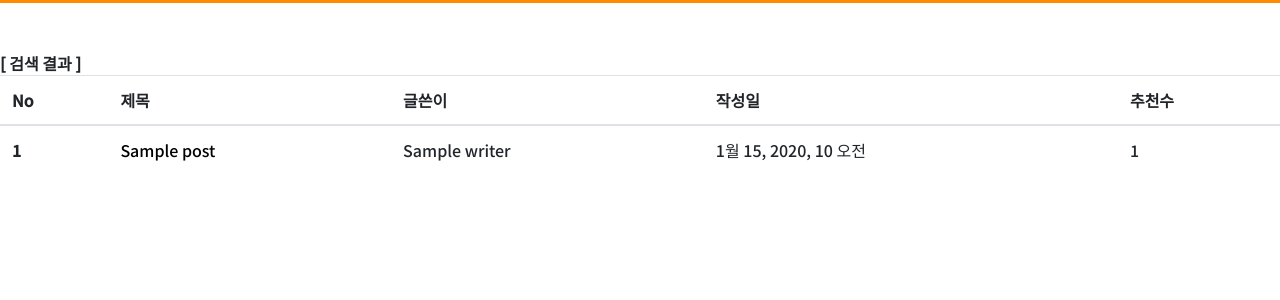
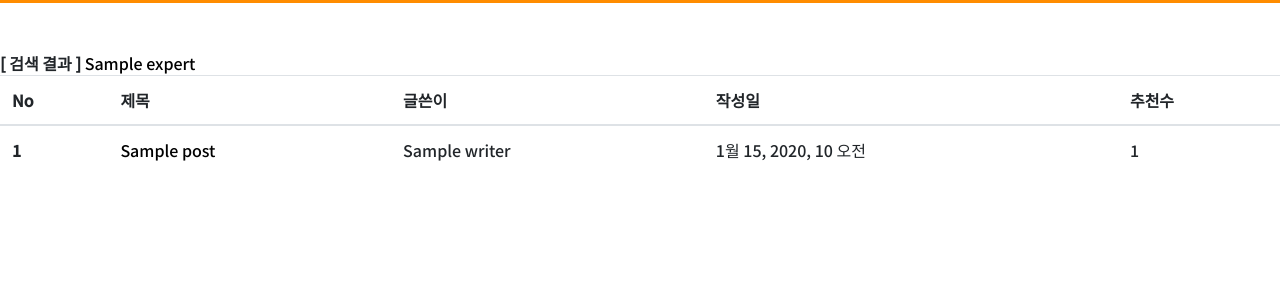
Before and after one commit to pkn0814/oneportion_anywhere, a Django app: template search/templates/result.html in a window 1280 px wide. Shown: the part 126-426 px from the top of the page. Run offline with Django 3.2, Linux system fonts and the light colour scheme; the template is opened without the code that fills it: most values are stand-ins (such as "Sample title", 1, 10 or a date in 2020); parts of the project's set-up code (start-up, migrations or seed data) failed here and were passed over; some libraries are stand-ins or nearby versions.

Commit message:
expert plus date

```diff
--- a/expert/templates/detail.html
+++ b/expert/templates/detail.html
@@ -3,6 +3,7 @@
 {% block content %}
 <div>
 <h1>자세한 본문 내용</h1>
+{{ expert.pub_date }}
 {{ expert.body | safe }}
 
 </div>
--- a/search/templates/result.html
+++ b/search/templates/result.html
@@ -3,7 +3,7 @@
 {% block content %}
 <div class="row mt-5">
         <div class="col-12">
-                {% if result %}
+                {% if result or result2 %}
                 <b>[ 검색 결과 ]</b>
                 <table class="table table-hover">
             <thead>
@@ -25,6 +25,12 @@
                     <td>{{ post.like.all.count }}</td>
                     </tr>
                     {% endfor %}
+
+                    {% for expert in result2 %}
+                    <a href="{% url 'detail' expert.id %}">{{ expert.title }}</a>
+
+                    {% endfor %}
+
                 {% else %}
                     <b>&nbsp;&nbsp;&nbsp;검색결과가 없습니다.</b>
                 {% endif %}
```
Also changed, not shown: db.sqlite3, media/images/title_kk2Y0qm.jpg (added).
